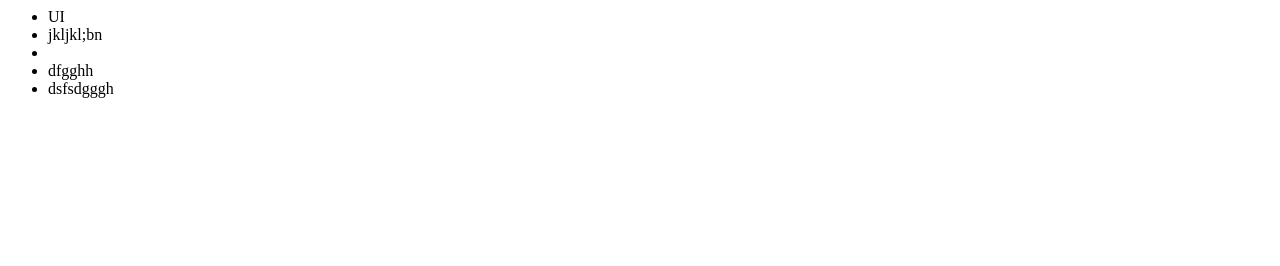
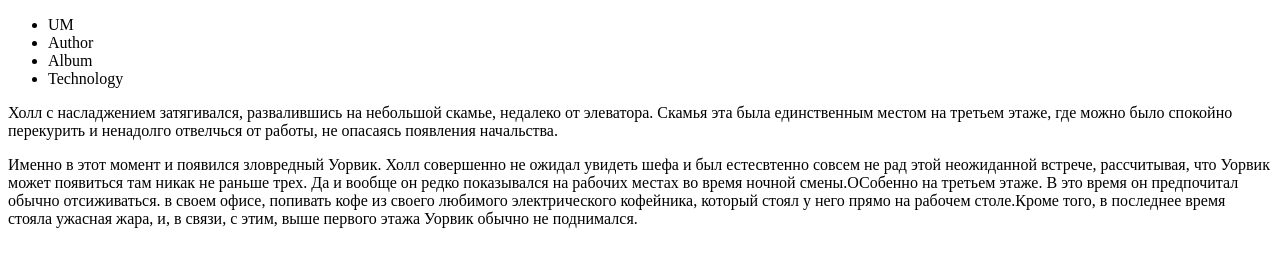
Before and after one commit to senjahzz/shapitolsherilist.github.io, a plain HTML site: page index.html in a window 1280 px wide. Drawn offline with Linux system fonts and the light colour scheme.

Commit message:
Update index.html

```diff
--- a/index.html
+++ b/index.html
@@ -1,25 +1,35 @@
+<!DOCTYPE html>
 <html>
 <head><title>Simple page as we want about</title>
-<link type rel="text/css" rel= "styleheet"  href= "mystyle.css"/>
+<link type="text/css" rel= "stylesheet"  href= "mystyle.css"/></link>
 
 </head>
 <body>
 
 <div Id ="header">
 <ul>
-<li>UI</li>
-<li>jkljkl;bn</li>
-<li></li>
-<li>dfgghh</li>
-<li>dsfsdgggh</li>
+<li>UM</li>
+<li>Author</li>
+<li>Album</li>
+<li>Technology</li>
 </ul>
+<p> Холл с насладжением затягивался, развалившись на небольшой скамье,
+ недалеко от элеватора. Скамья эта была единственным местом на третьем этаже, где можно было спокойно перекурить
+ и ненадолго отвелчься от работы, не опасаясь появления начальства. </p>
+ <p>Именно в этот момент и появился зловредный Уорвик. Холл совершенно
+ не ожидал увидеть шефа и был естесвтенно совсем не рад этой неожиданной встрече,
+ рассчитывая, что Уорвик может появиться там никак не раньше трех.
+ Да и вообще он редко показывался на рабочих местах во время ночной смены.ОСобенно на третьем этаже.
+ В это время он предпочитал обычно отсиживаться.
+ в своем офисе, попивать кофе из своего любимого электрического кофейника, который стоял у него
+ прямо на рабочем столе.Кроме того, в последнее время стояла ужасная жара, и, в связи, с этим, выше первого этажа
+ Уорвик обычно не поднимался.
+ </p>
+ <img src= ""
+<div = id "footer">
+
+<div>
 </div>
-
-<div = id "content">
 </div>
-<div = id "moon"></div>
-<div ="footer"></div>
-
-
 </body>
 </html>
```
